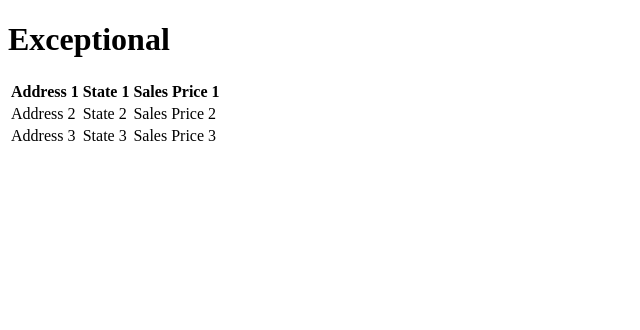
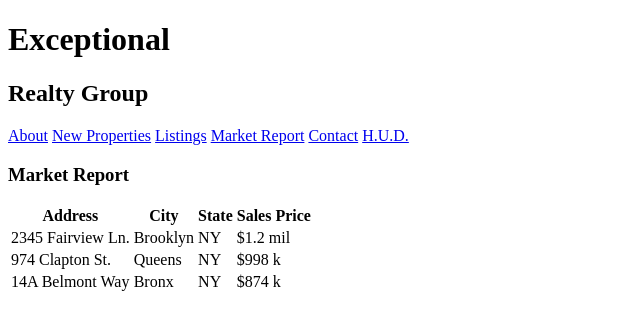
Before and after one commit to drumnation/exceptional-realty, a plain HTML site: page market-report.html in a window 1280 px wide. Shown: the whole page, without its empty margins (0-640 px from the left). Drawn offline with Linux system fonts and the light colour scheme.

Commit message:
updated based on exercise

```diff
--- a/market-report.html
+++ b/market-report.html
@@ -1,28 +1,45 @@
-<!DOCTYPE html>
+<!doctype html>
 <html lang="en">
 <head>
-    <!-- This is a comment. -->
-    <!-- info for search engines -->
-      <meta charset="UTF-8"> <!-- interpret code as utf8, best practice html5 -->
-      <title>Exceptional Realty Reality Tunnel Masters</title>
+  <meta charset="UTF-8">
+  <title>Exceptional Realty Group - Luxury Homes - Market Report</title>
 </head>
 <body>
-    <!-- entire viewable area of the website -->
+
   <h1>Exceptional</h1>
+  <h2>Realty Group</h2>
+
+  <!-- links -->
+  <a href="index.html">About</a> <a href="new-properties.html">New Properties</a> <a href="real-estate-listings.html">Listings</a> <a href="market-report.html">Market Report</a> <a href="contact.html">Contact</a> <a href="http://hud.gov" target="_blank">H.U.D.</a>
+
+  <h3>Market Report</h3>
+
   <table>
     <tr>
-        <th>Address 1</th>
-        <th>State 1</th>
-        <th>Sales Price 1</th>
+      <th>Address</th>
+      <th>City</th>
+      <th>State</th>
+      <th>Sales Price</th>
     </tr>
     <tr>
-        <td>Address 2</td>
-        <td>State 2</td>
-        <td>Sales Price 2</td>
+      <td>2345 Fairview Ln.</td>
+      <td>Brooklyn</td>
+      <td>NY</td>
+      <td>$1.2 mil</td>
     </tr>
     <tr>
-        <td>Address 3</td>
-        <td>State 3</td>
-        <td>Sales Price 3</td>
+      <td>974 Clapton St.</td>
+      <td>Queens</td>
+      <td>NY</td>
+      <td>$998 k</td>
     </tr>
+    <tr>
+      <td>14A Belmont Way</td>
+      <td>Bronx</td>
+      <td>NY</td>
+      <td>$874 k</td>
+    </tr>
+  </table>
+
+</body>
 </html>
```
Also changed, not shown: contact.html (+34 -0 lines), index.html (+16 -8 lines), new-properties.html (+18 -0 lines), images/grayson.jpeg (renamed from grayson.jpeg). Lines whose indentation alone changed are shown as unchanged.
